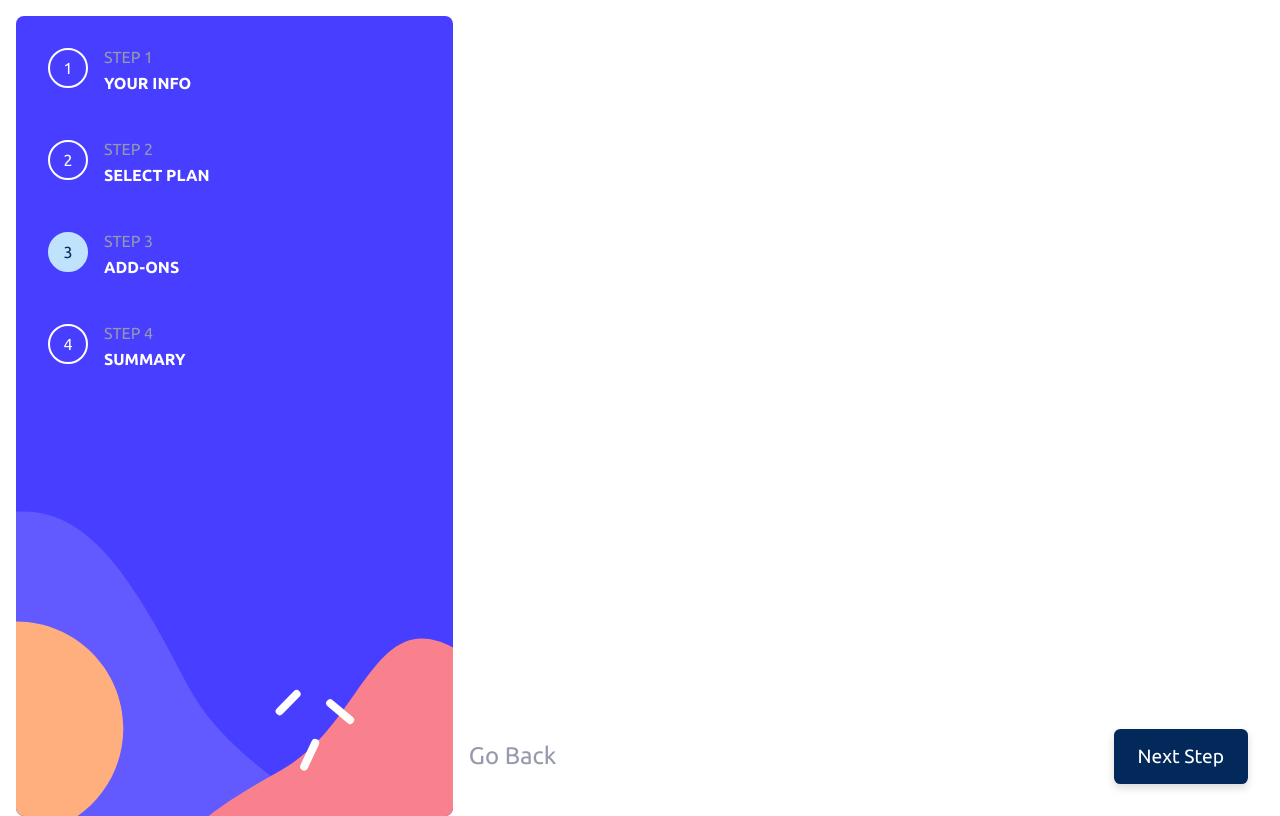
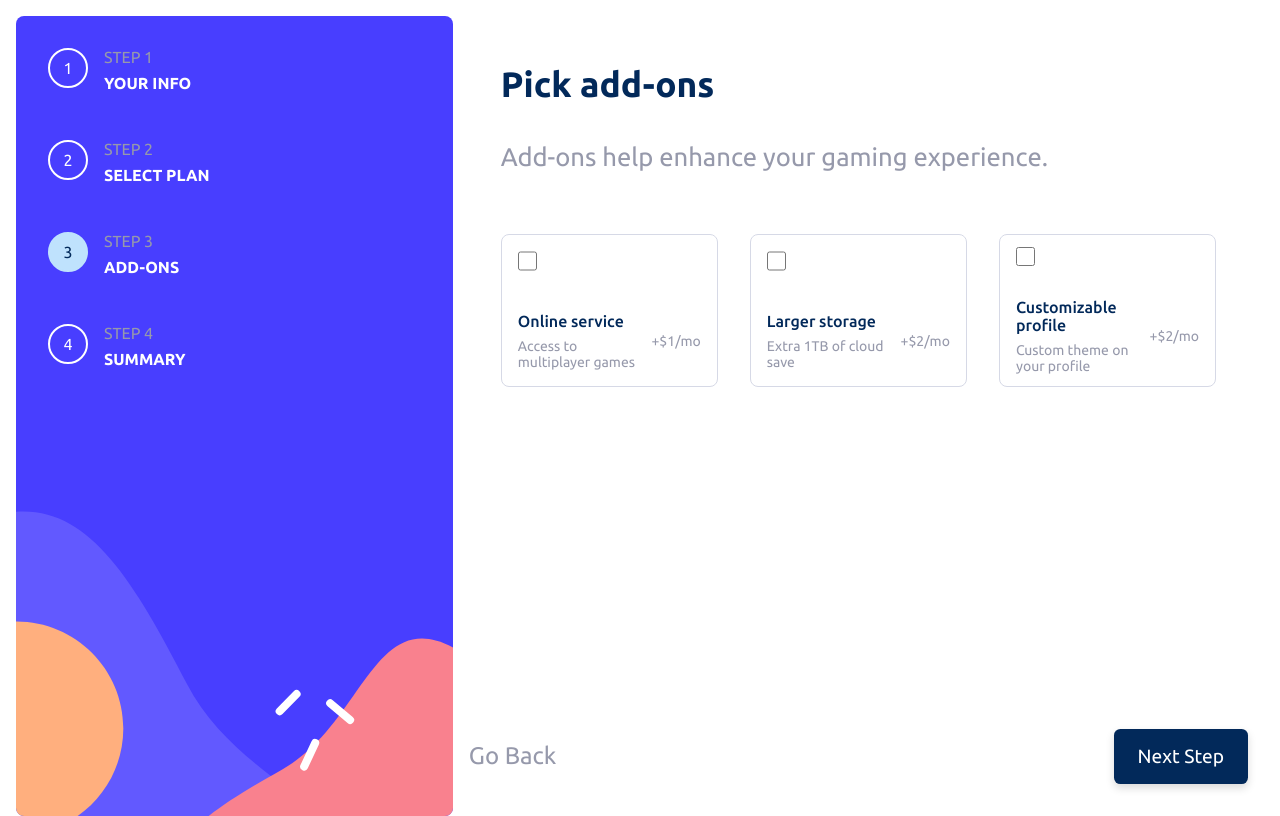
Before and after one commit to LazarevSlava/Multi-step-form, a React (Vite) app: page /step3 in a window 1280 px wide. Built offline with nearby package versions, Linux system fonts and the light colour scheme.

Commit message:
lastchange

```diff
--- a/src/components/buttons/PlanOption.module.scss
+++ b/src/components/buttons/PlanOption.module.scss
@@ -18,7 +18,6 @@
     max-height: 15rem;
     gap: 2rem;
   }
-
   input {
     display: none;
   }
@@ -33,7 +32,7 @@
     font-size: 1rem;
   }
 
-  .price {
+  .textSecondary {
     font-size: 0.875rem;
     color: $coolGray;
   }
@@ -58,3 +57,25 @@
   color: $marineBlue;
   margin-top: 0.4rem;
 }
+.titleBlock {
+  display: flex;
+  flex-direction: column;
+  gap: 0.5rem;
+}
+.step3 {
+  input {
+    display: block;
+  }
+  input[type='checkbox'] {
+    width: 1.2rem;
+    height: 1.2rem;
+    cursor: pointer;
+  }
+  .step3Div {
+    width: 100%;
+    display: flex;
+    flex-direction: row;
+    justify-content: space-between;
+    align-items: center;
+  }
+}
--- a/src/components/buttons/PlanOption.tsx
+++ b/src/components/buttons/PlanOption.tsx
@@ -7,10 +7,12 @@ type PlanOptionProps = {
   name: string;
   value: string;
   price: string;
-  icon: 'arcade' | 'advanced' | 'pro';
+  icon: 'arcade' | 'advanced' | 'pro' | 'none';
   selected: boolean;
   isYearly: boolean;
   onChange: (value: string) => void;
+  description?: string;
+  variant?: 'step2' | 'step3';
 };
 
 const iconMap = {
@@ -25,11 +27,24 @@ const PlanOption: React.FC<PlanOptionProps> = ({
   price,
   icon,
   selected,
+  description,
   isYearly,
   onChange,
+  variant = 'step2',
 }) => {
   return (
-    <label className={`${style.plan} ${selected ? style.selected : ''}`}>
+    <label
+      className={`${style.plan} ${selected ? style.selected : ''} ${
+        variant === 'step3' ? style.step3 : ''
+      }`}
+    >
+      {variant === 'step3' ? (
+        <input
+          type="checkbox"
+          checked={selected}
+          onChange={() => onChange(value)}
+        />
+      ) : (
         <input
           type="radio"
           name="plan"
@@ -37,11 +52,25 @@ const PlanOption: React.FC<PlanOptionProps> = ({
           checked={selected}
           onChange={() => onChange(value)}
         />
-      <span className={style.icon}>{iconMap[icon]}</span>
-      <div className={style.name_price}>
+      )}
+      {icon !== 'none' && <span className={style.icon}>{iconMap[icon]}</span>}
+      <div
+        className={`${style.name_price} ${
+          variant === 'step3' ? style.step3Div : ''
+        }`}
+      >
+        <div className={style.titleBlock}>
           <span className={style.title}>{name}</span>
-        <span className={style.price}>{price}</span>
-        {isYearly && <span className={style.discount}>2 months free</span>}
+          {variant === 'step3' ? (
+            <span className={style.textSecondary}>{description}</span>
+          ) : (
+            ''
+          )}
+        </div>
+        <span className={style.textSecondary}>{price}</span>
+        {variant !== 'step3'
+          ? isYearly && <span className={style.discount}>2 months free</span>
+          : ''}
       </div>
     </label>
   );
--- a/src/contextData/formTypes.ts
+++ b/src/contextData/formTypes.ts
@@ -1,4 +1,4 @@
-export type BillingPeriod = "monthly" | "yearly";
+export type BillingPeriod = 'monthly' | 'yearly';
 
 export interface FormData {
   name: string;
@@ -13,7 +13,7 @@ export const defaultFormData: FormData = {
   name: '',
   email: '',
   phone: '',
-  plan: '',
+  plan: 'arcade',
   addons: [],
-  billingPeriod: "monthly",
+  billingPeriod: 'monthly',
 };
--- /dev/null
+++ b/src/data/addons.ts
@@ -0,0 +1,23 @@
+export const addons = [
+  {
+    name: 'Online service',
+    value: 'online',
+    description: 'Access to multiplayer games',
+    monthly: '+$1/mo',
+    yearly: '+$10/yr',
+  },
+  {
+    name: 'Larger storage',
+    value: 'storage',
+    description: 'Extra 1TB of cloud save',
+    monthly: '+$2/mo',
+    yearly: '+$20/yr',
+  },
+  {
+    name: 'Customizable profile',
+    value: 'profile',
+    description: 'Custom theme on your profile',
+    monthly: '+$2/mo',
+    yearly: '+$20/yr',
+  },
+];
--- /dev/null
+++ b/src/data/plans.ts
@@ -0,0 +1,33 @@
+type PlanIcon = 'arcade' | 'advanced' | 'pro' | 'none';
+
+export type Plan = {
+  name: string;
+  value: string;
+  icon: PlanIcon;
+  monthly: string;
+  yearly: string;
+};
+
+export const plans: Plan[] = [
+  {
+    name: 'Arcade',
+    value: 'arcade',
+    icon: 'arcade',
+    monthly: '$9/mo',
+    yearly: '$90/yr',
+  },
+  {
+    name: 'Advanced',
+    value: 'advanced',
+    icon: 'advanced',
+    monthly: '$12/mo',
+    yearly: '$120/yr',
+  },
+  {
+    name: 'Pro',
+    value: 'pro',
+    icon: 'pro',
+    monthly: '$15/mo',
+    yearly: '$150/yr',
+  },
+];
--- a/src/pages/Step2.tsx
+++ b/src/pages/Step2.tsx
@@ -1,12 +1,15 @@
-import { useState } from 'react';
 import PlanOption from '../components/buttons/PlanOption';
 import { useFormContext } from '../components/hooks/useFormContext';
 import style from './Step2.module.scss';
+import { plans } from '../data/plans';
 
 const Step2 = () => {
-  const { formData, toggleBilling } = useFormContext();
-  const { billingPeriod } = formData;
-  const [selectedPlan, setSelectedPlan] = useState('arcade');
+  const { formData, toggleBilling, setFormData } = useFormContext();
+  const { billingPeriod, plan: selectedPlan } = formData;
+
+  const handlePlanChange = (value: string) => {
+    setFormData({ plan: value });
+  };
 
   return (
     <div className={style.container}>
@@ -14,34 +17,20 @@ const Step2 = () => {
       <p className={style.explanation}>
         You have the option of monthly or yearly billing
       </p>
+
       <div className={style.plans}>
-        <PlanOption
-          name="Arcade"
-          value="arcade"
-          price={billingPeriod === 'yearly' ? '$90/yr' : '$9/mo'}
-          icon="arcade"
-          selected={selectedPlan === 'arcade'}
-          isYearly={billingPeriod === 'yearly'}
-          onChange={setSelectedPlan}
-        />
-        <PlanOption
-          name="Advanced"
-          value="advanced"
-          price={billingPeriod === 'yearly' ? '$120/yr' : '$12/mo'}
-          icon="advanced"
-          selected={selectedPlan === 'advanced'}
-          isYearly={billingPeriod === 'yearly'}
-          onChange={setSelectedPlan}
-        />
-        <PlanOption
-          name="Pro"
-          value="pro"
-          price={billingPeriod === 'yearly' ? '$150/yr' : '$15/mo'}
-          icon="pro"
-          selected={selectedPlan === 'pro'}
-          isYearly={billingPeriod === 'yearly'}
-          onChange={setSelectedPlan}
-        />
+        {plans.map((plan) => (
+          <PlanOption
+            key={plan.value}
+            name={plan.name}
+            value={plan.value}
+            price={billingPeriod === 'yearly' ? plan.yearly : plan.monthly}
+            icon={plan.icon}
+            selected={selectedPlan === plan.value}
+            isYearly={billingPeriod === 'yearly'}
+            onChange={handlePlanChange}
+          />
+        ))}
       </div>
 
       <div className={style.billingToggle}>
@@ -54,7 +43,7 @@ const Step2 = () => {
             checked={billingPeriod === 'yearly'}
             onChange={toggleBilling}
           />
-          <span className={style.slider}></span>
+          <span className={style.slider} />
         </label>
         <span className={billingPeriod === 'yearly' ? style.active : ''}>
           Yearly
--- /dev/null
+++ b/src/pages/Step3.module.scss
@@ -0,0 +1,108 @@
+@use '../components/utils/index.scss' as *;
+
+.container {
+  margin-top: -10rem;
+  height: 100%;
+  overflow-y: auto;
+  display: flex;
+  flex-direction: column;
+  align-items: start;
+  width: 90%;
+  padding: 3rem;
+  background: $white;
+  border-radius: 0.5rem;
+  box-shadow: 0 0.2rem 0.5rem rgba(0, 0, 0, 0.1);
+  @media (min-width: $tablet) {
+    margin-top: 0;
+    width: 100%;
+    box-shadow: none;
+    gap: 2rem;
+  }
+}
+
+.plans {
+  display: flex;
+  flex-direction: column;
+  gap: 0.5rem;
+  width: 100%;
+  margin-top: 1rem;
+  @media (min-width: $tablet) {
+    flex-direction: row;
+    margin-top: 0;
+    width: 100%;
+
+    box-shadow: none;
+    gap: 2rem;
+  }
+}
+.select {
+  color: $marineBlue;
+  font-size: 2.2rem;
+  font-weight: bold;
+}
+.explanation {
+  font-size: 1.6rem;
+  color: $coolGray;
+  margin-bottom: 1.5rem;
+  line-height: 1.6;
+}
+
+.billingToggle {
+  margin-top: 1rem;
+  display: flex;
+  align-items: center;
+  justify-content: center;
+  gap: 2rem;
+  background-color: $magnolia;
+  padding: 0.75rem;
+  border-radius: 0.5rem;
+  font-weight: 600;
+  width: 100%;
+  height: 4.5rem;
+  font-size: 1.4rem;
+  color: $coolGray;
+
+  .active {
+    color: $marineBlue;
+  }
+}
+
+.switch {
+  position: relative;
+  width: 3rem;
+  height: 1.5rem;
+
+  input {
+    opacity: 0;
+    width: 0;
+    height: 0;
+  }
+
+  .slider {
+    position: absolute;
+    cursor: pointer;
+    top: 0;
+    left: 0;
+    right: 0;
+    bottom: 0;
+    background-color: $marineBlue;
+    border-radius: 1rem;
+    transition: 0.4s;
+  }
+
+  .slider:before {
+    position: absolute;
+    content: '';
+    height: 1rem;
+    width: 1rem;
+    left: 0.4rem;
+    bottom: 0.3rem;
+    background-color: $white;
+    border-radius: 50%;
+    transition: 0.4s;
+  }
+
+  input:checked + .slider:before {
+    transform: translateX(1.2rem);
+  }
+}
--- a/src/pages/Step3.tsx
+++ b/src/pages/Step3.tsx
@@ -1,11 +1,43 @@
-// import { useFormContext } from '../contextData/FormContext';
-// import { useNavigate } from 'react-router-dom';
+import PlanOption from '../components/buttons/PlanOption';
+import { useFormContext } from '../components/hooks/useFormContext';
+import style from './Step3.module.scss';
+import { addons } from '../data/addons';
 
 const Step3 = () => {
-  //   const { formData, setFormData } = useFormContext();
-  //   const navigate = useNavigate();
+  const { formData, setFormData } = useFormContext();
+  const { billingPeriod, addons: selectedAddons } = formData;
 
-  return <div />;
+  const handleToggle = (value: string) => {
+    const updated = selectedAddons.includes(value)
+      ? selectedAddons.filter((v) => v !== value)
+      : [...selectedAddons, value];
+
+    setFormData({ addons: updated });
+  };
+  return (
+    <div className={style.container}>
+      <h2 className={style.select}>Pick add-ons</h2>
+      <p className={style.explanation}>
+        Add-ons help enhance your gaming experience.
+      </p>
+      <div className={style.plans}>
+        {addons.map((addon) => (
+          <PlanOption
+            key={addon.value}
+            name={addon.name}
+            value={addon.value}
+            description={addon.description}
+            price={billingPeriod === 'yearly' ? addon.yearly : addon.monthly}
+            icon="none"
+            selected={selectedAddons.includes(addon.value)}
+            isYearly={billingPeriod === 'yearly'}
+            onChange={handleToggle}
+            variant="step3"
+          />
+        ))}
+      </div>
+    </div>
+  );
 };
 
 export default Step3;
--- a/src/types/svg.d.ts
+++ b/src/types/svg.d.ts
@@ -1,10 +1,10 @@
-declare module "*.svg?react" {
-    import { FunctionComponent, SVGProps } from "react";
+declare module '*.svg?react' {
+  import { FunctionComponent, SVGProps } from 'react';
   const ReactComponent: FunctionComponent<SVGProps<SVGSVGElement>>;
   export default ReactComponent;
 }
 
-  declare module "*.svg" {
+declare module '*.svg' {
   const content: string;
   export default content;
 }
--- a/vite.config.ts
+++ b/vite.config.ts
@@ -2,8 +2,6 @@ import { defineConfig } from 'vite';
 import react from '@vitejs/plugin-react';
 import svgr from 'vite-plugin-svgr';
 
-
 export default defineConfig({
-  plugins: [react(),
-  svgr()],
+  plugins: [react(), svgr()],
 });
```
Lines whose indentation alone changed are shown as unchanged.
